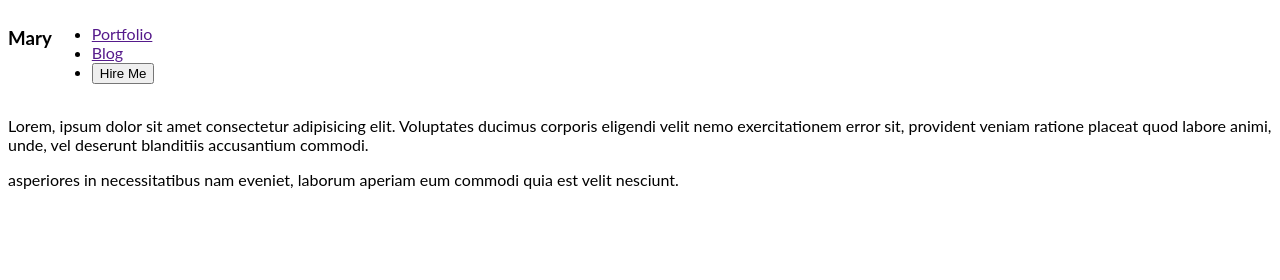
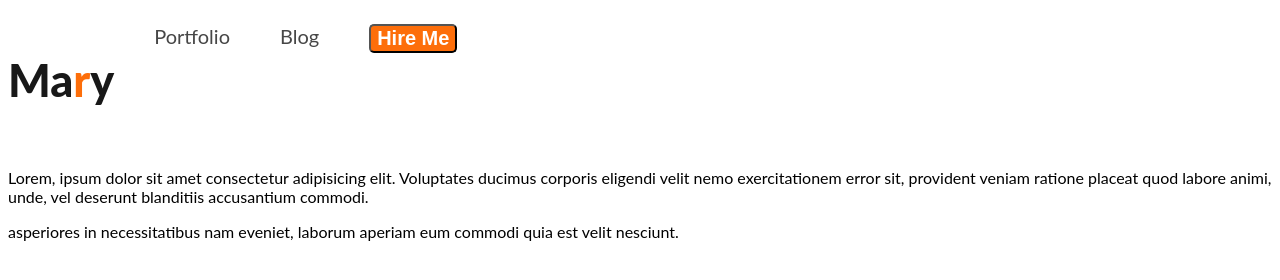
Before and after one commit to sohag55rana/my-another-portfolio, a plain HTML site: page index.html in a window 1280 px wide. Drawn offline with Linux system fonts and the light colour scheme.

Commit message:
added nav and title

```diff
--- a/index.html
+++ b/index.html
@@ -12,7 +12,7 @@
 <body>
     <header>
         <nav>
-            <h3>Mary</h3>
+            <h3 class="nav-title">Ma<span class="text-primary">r</span>y</h3>
             <ul>
                 <li>
                     <a href="">Portfolio</a>
@@ -21,7 +21,7 @@
                     <a href="">Blog</a>
                 </li>
                 <li>
-                    <button>Hire Me</button>
+                    <button class="btn-primary">Hire Me</button>
                 </li>
             </ul>
         </nav>
--- a/style/style.css
+++ b/style/style.css
@@ -6,3 +6,33 @@
 nav{
     display: flex;
 }
+.nav-title{
+    color:#181818;
+    font-size: 45px;
+    font-weight: 800;
+}
+.text-primary{
+    color: #FD6E0A;
+}
+.btn-primary{
+    border-radius: 5px;
+    background: #FD6E0A;
+    color:#FFF;
+    text-align: center;
+    font-size: 20px;
+    font-weight: 700;
+
+}
+nav > ul {
+    display: flex;
+}
+nav li{
+    list-style: none;
+    margin-right: 50px;
+}
+nav a{
+    text-decoration: none;
+    color: #474747;
+    font-size: 20px;
+    font-weight: 400;
+}
```
